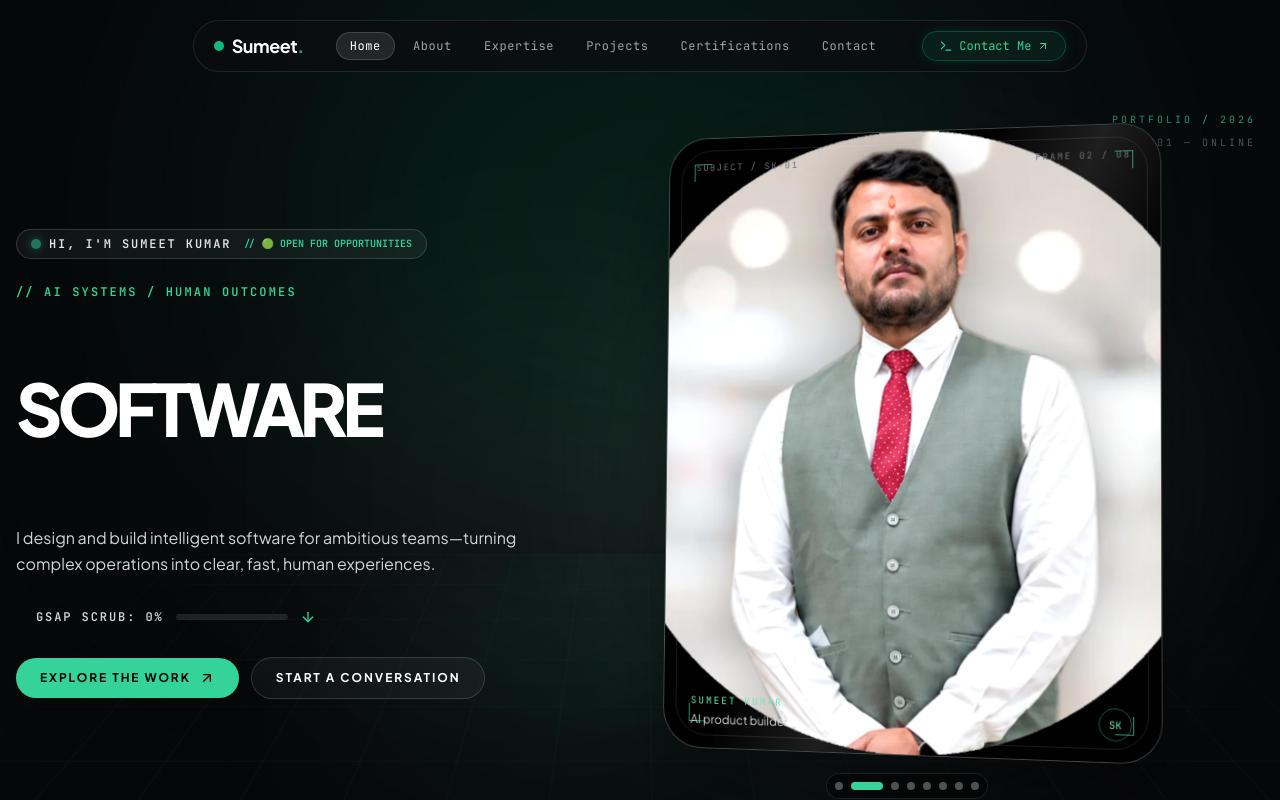
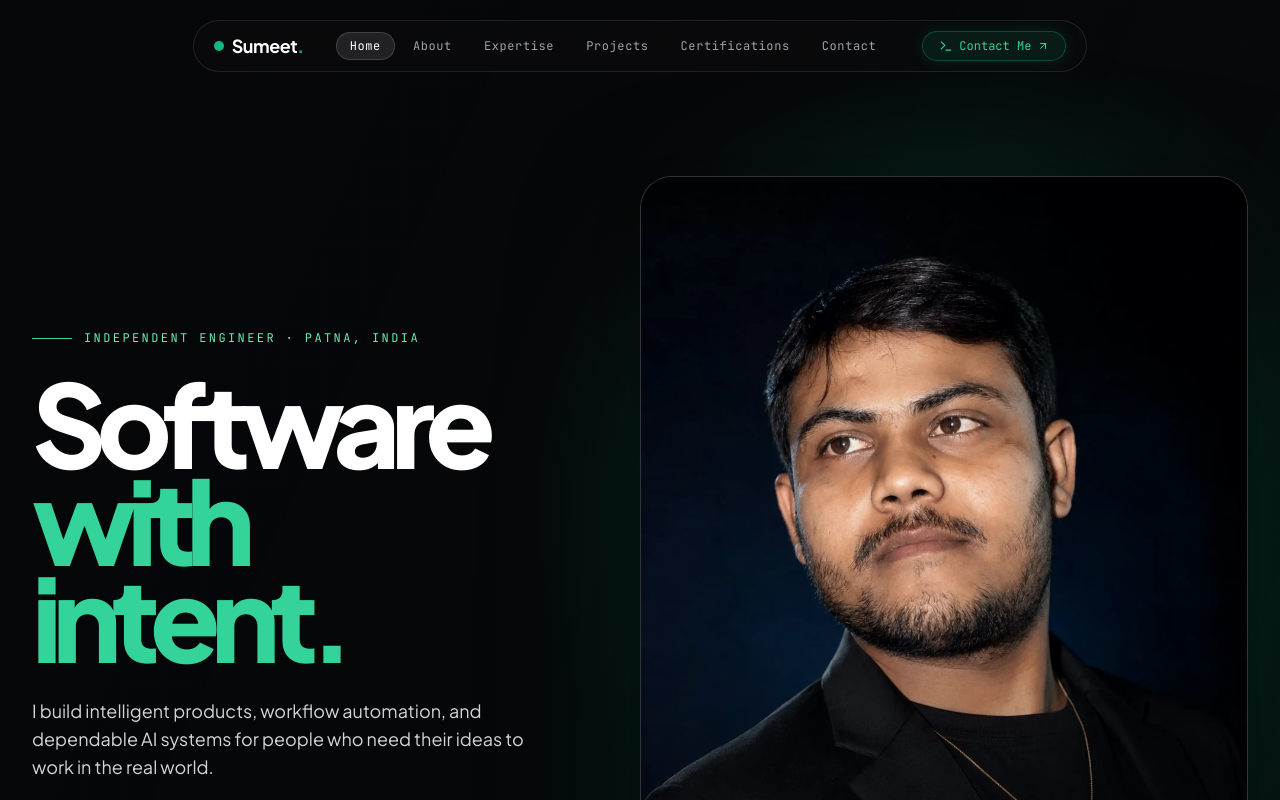
Before and after one commit to sumeet-glitch/Sumeet-portfolio, a React (Vite) app: page / in a window 1280 px wide. Shown: the top 800 px of the page. Built offline with nearby package versions, Linux system fonts and the light colour scheme.

Commit message:
feat: simplify portrait-led portfolio hero

```diff
--- a/src/components/HeroScrubber.tsx
+++ b/src/components/HeroScrubber.tsx
@@ -1,5 +1,5 @@
-import React, { useState, useEffect, useRef } from 'react';
-import { motion, AnimatePresence } from 'framer-motion';
+import React, { useEffect, useRef, useState } from 'react';
+import { motion } from 'framer-motion';
 import { ArrowDown, ArrowUpRight } from 'lucide-react';
 import { gsap } from 'gsap';
 import { ScrollTrigger } from 'gsap/ScrollTrigger';
@@ -7,223 +7,122 @@ import { ScrollTrigger } from 'gsap/ScrollTrigger';
 gsap.registerPlugin(ScrollTrigger);
 
 const assetBaseUrl = import.meta.env.BASE_URL;
-
-const rotatingTitles = [
-  'AI SYSTEMS',
-  'AUTOMATION',
-  'SOFTWARE',
-  'INTELLIGENT PRODUCTS',
-];
-
-const portraitFrames = Array.from({ length: 8 }, (_, index) =>
-  `${assetBaseUrl}PIC/${index + 1}picofme.webp`,
-);
-const portraitFallbacks = [
-  `${assetBaseUrl}hero-portrait.webp`,
-  `${assetBaseUrl}PIC/my-pic.webp`,
-];
+const heroPortrait = `${assetBaseUrl}hero-portrait.webp`;
 
 export const HeroScrubber: React.FC = () => {
-  const [titleIndex, setTitleIndex] = useState<number>(0);
   const portraitRef = useRef<HTMLDivElement>(null);
   const [scrubProgress, setScrubProgress] = useState<number>(0);
-  const [portraitFrame, setPortraitFrame] = useState<number>(0);
-  const [portraitErrorCount, setPortraitErrorCount] = useState<number>(0);
 
-  // Rotating title interval (2.8 seconds)
   useEffect(() => {
     if (window.matchMedia('(prefers-reduced-motion: reduce)').matches) return;
 
-    const timer = setInterval(() => {
-      setTitleIndex((prev) => (prev + 1) % rotatingTitles.length);
-    }, 2800);
-    return () => clearInterval(timer);
-  }, []);
+    const context = gsap.context(() => {
+      if (!portraitRef.current) return;
 
-  useEffect(() => {
-    const prefersReducedMotion = window.matchMedia('(prefers-reduced-motion: reduce)').matches;
-    if (prefersReducedMotion) return;
-
-    const timer = window.setInterval(() => {
-      setPortraitFrame((prev) => (prev + 1) % portraitFrames.length);
-    }, 3600);
-
-    return () => window.clearInterval(timer);
-  }, []);
-
-  // GSAP ScrollTrigger Scrubbing Engine
-  useEffect(() => {
-    const ctx = gsap.context(() => {
-      // Center Portrait Frame Zoom & Smooth Perspective Scrub
-      if (portraitRef.current) {
       gsap.to(portraitRef.current, {
-          scale: 0.94,
-          rotateY: 10,
-          y: -25,
+        y: -28,
+        scale: 0.97,
         ease: 'none',
         scrollTrigger: {
           trigger: '#home',
           start: 'top top',
           end: 'bottom top',
-            scrub: 1.2,
-            onUpdate: (self) => {
-              setScrubProgress(Math.round(self.progress * 100));
-            },
+          scrub: 1.4,
+          onUpdate: (self) => setScrubProgress(Math.round(self.progress * 100)),
         },
       });
-      }
     });
 
-    return () => ctx.revert();
+    return () => context.revert();
   }, []);
 
   return (
-    <section
-      id="home"
-      className="relative min-h-screen pt-24 sm:pt-32 pb-16 sm:pb-20 flex flex-col justify-start lg:justify-center overflow-hidden"
+    <section id="home" className="relative min-h-screen overflow-hidden pt-28 pb-16 sm:pt-36 lg:pt-44">
+      <div className="hero-editorial-wash pointer-events-none absolute inset-0 -z-10" aria-hidden="true" />
+      <div className="container mx-auto max-w-7xl px-5 sm:px-8">
+        <div className="grid items-center gap-14 lg:grid-cols-[0.9fr_1.1fr] lg:gap-16">
+          <motion.div
+            initial={{ opacity: 0, y: 24 }}
+            animate={{ opacity: 1, y: 0 }}
+            transition={{ duration: 0.8, ease: [0.16, 1, 0.3, 1] }}
+            className="relative z-10 max-w-2xl"
           >
-      {/* Ambient studio light + editorial index */}
-      <div className="absolute top-1/4 left-1/2 -translate-x-1/2 -translate-y-1/2 w-[750px] h-[550px] bg-emerald-500/15 blur-[150px] rounded-full pointer-events-none -z-10" />
-      <div className="absolute top-1/3 left-1/4 w-[450px] h-[400px] bg-white/5 blur-[130px] rounded-full pointer-events-none -z-10" />
-      <div className="hero-map-grid absolute inset-x-0 top-1/2 h-[28rem] -translate-y-1/2 pointer-events-none -z-10" aria-hidden="true" />
-      <div className="absolute top-28 right-6 hidden xl:block text-right font-mono text-[10px] uppercase tracking-[0.3em] text-zinc-600">
-        <span className="block text-emerald-400/70">Portfolio / 2026</span>
-        <span className="block mt-2">Signal 001 — Online</span>
+            <div className="mb-7 flex items-center gap-3 text-xs font-mono uppercase tracking-[0.2em] text-emerald-300">
+              <span className="h-px w-10 bg-emerald-400" />
+              <span>Independent engineer · Patna, India</span>
             </div>
 
-      <div className="container mx-auto px-4 max-w-7xl">
-        <div className="grid grid-cols-1 lg:grid-cols-12 gap-10 lg:gap-8 items-center">
+            <h1 className="max-w-3xl text-[clamp(3.7rem,9vw,8.5rem)] font-black leading-[0.84] tracking-[-0.085em] text-white">
+              Software
+              <span className="block text-emerald-400">with intent.</span>
+            </h1>
 
-          {/* ─── LEFT COLUMN: Title & Rotating Lead ─── */}
-          <motion.div
-            initial={{ opacity: 0, x: -30 }}
-            animate={{ opacity: 1, x: 0 }}
-            transition={{ duration: 0.8, ease: [0.16, 1, 0.3, 1] }}
-            className="lg:col-span-5 flex flex-col justify-center text-left relative z-10"
+            <p className="mt-8 max-w-xl text-base leading-7 text-zinc-300 sm:text-lg">
+              I build intelligent products, workflow automation, and dependable AI systems for people who need their ideas to work in the real world.
+            </p>
+
+            <div className="mt-9 flex flex-wrap items-center gap-3">
+              <a
+                href="#projects"
+                className="inline-flex items-center gap-2 rounded-full bg-emerald-400 px-6 py-3.5 text-xs font-bold uppercase tracking-[0.16em] text-black transition-transform hover:-translate-y-1 hover:bg-emerald-300"
               >
-            {/* Sub-badge: HI, I'M SUMEET KUMAR with Live Green Indicator */}
-            <div className="hero-kicker inline-flex items-center gap-2 px-3.5 py-1.5 rounded-full bg-white/[0.05] border border-white/15 w-fit mb-4 sm:mb-6 shadow-sm">
-              <span className="w-2.5 h-2.5 rounded-full bg-emerald-400 animate-pulse shadow-[0_0_10px_#10b981] shrink-0" />
-              <span className="text-xs font-mono uppercase tracking-[0.16em] text-zinc-200 font-bold whitespace-nowrap">
-                HI, I'M SUMEET KUMAR
-              </span>
-              <span className="text-[10px] font-mono text-emerald-400 font-semibold ml-1 hidden xl:inline">
-                // 🟢 OPEN FOR OPPORTUNITIES
-              </span>
+                View selected work
+                <ArrowUpRight className="h-4 w-4" />
+              </a>
+              <a
+                href="#about"
+                className="inline-flex items-center gap-2 rounded-full border border-white/15 px-6 py-3.5 text-xs font-bold uppercase tracking-[0.16em] text-white transition-colors hover:border-emerald-400/50 hover:bg-white/[0.06]"
+              >
+                About me
+              </a>
             </div>
 
-            {/* Dynamic Kinetic Headline */}
-            <div className="min-h-[150px] sm:min-h-[190px] md:min-h-[230px] flex flex-col justify-center">
-              <span className="text-emerald-400 text-xs font-mono uppercase tracking-[0.18em] font-semibold mb-1">
-                // AI SYSTEMS / HUMAN OUTCOMES
-              </span>
-              <div className="relative h-32 sm:h-40 md:h-52 overflow-hidden flex items-center">
-                <AnimatePresence mode="wait">
-                  <motion.h1
-                    key={rotatingTitles[titleIndex]}
-                    initial={{ y: 25, opacity: 0 }}
-                    animate={{ y: 0, opacity: 1 }}
-                    exit={{ y: -25, opacity: 0 }}
-                    transition={{ duration: 0.45, ease: [0.16, 1, 0.3, 1] }}
-                    className="text-5xl sm:text-6xl md:text-7xl lg:text-6xl xl:text-7xl 2xl:text-8xl font-black uppercase tracking-[-0.075em] text-white drop-shadow-sm leading-[0.86] absolute inset-0 flex items-center whitespace-nowrap"
-                  >
-                    {rotatingTitles[titleIndex]}
-                  </motion.h1>
-                </AnimatePresence>
-              </div>
-            </div>
-
-            <p className="mt-3 max-w-lg text-base leading-relaxed text-zinc-300">
-              I design and build intelligent software for ambitious teams—turning complex operations into clear, fast, human experiences.
-            </p>
-
-            {/* GSAP Scroll Scrub Telemetry Indicator */}
-            <div className="mt-5 sm:mt-8 flex flex-wrap items-center gap-2.5 sm:gap-3 text-zinc-400 font-mono text-xs uppercase tracking-[0.16em]">
-              <span className="w-2 h-2 rounded-full bg-emerald-400 animate-ping shrink-0" />
-              <span className="text-zinc-300 font-semibold whitespace-nowrap">GSAP SCRUB: {scrubProgress}%</span>
-              <div className="w-16 sm:w-28 h-1.5 rounded-full bg-white/10 overflow-hidden shrink-0">
-                <div
-                  className="h-full bg-emerald-400 transition-all duration-100 shadow-[0_0_8px_#34d399]"
-                  style={{ width: `${scrubProgress}%` }}
-                />
-              </div>
-              <ArrowDown className="w-4 h-4 text-emerald-400 shrink-0" />
-            </div>
-            <div className="mt-8 flex flex-wrap items-center gap-3">
-              <a href="#projects" className="hero-primary-cta inline-flex items-center gap-2 rounded-full bg-emerald-400 px-6 py-3 text-xs font-bold uppercase tracking-[0.16em] text-black transition-transform hover:-translate-y-1 hover:bg-emerald-300">
-                Explore the work
-                <ArrowUpRight className="h-4 w-4" />
-              </a>
-              <a href="#contact" className="inline-flex items-center rounded-full border border-white/15 bg-white/[0.04] px-6 py-3 text-xs font-bold uppercase tracking-[0.16em] text-white transition-colors hover:border-emerald-400/50 hover:bg-white/[0.08]">
-                Start a conversation
-              </a>
-            </div>
-          </motion.div>
-
-          {/* ─── CENTER COLUMN: Center Hero Visual & Studio Spotlight ─── */}
-          <motion.div
-            initial={{ opacity: 0, scale: 0.95 }}
-            animate={{ opacity: 1, scale: 1 }}
-            transition={{ duration: 0.8, delay: 0.2 }}
-            className="lg:col-span-7 flex justify-center items-center relative my-4 lg:my-0"
-          >
-            <div
-              ref={portraitRef}
-              className="relative flex flex-col justify-center items-center w-full max-w-[40rem]"
-            >
-              {/* Studio Radial Spotlight + animated orbit system */}
-              <div className="absolute w-[340px] sm:w-[500px] h-[340px] sm:h-[500px] bg-white/10 rounded-full blur-[100px] pointer-events-none -z-10" />
-              <div className="absolute w-[240px] sm:w-[360px] h-[240px] sm:h-[360px] bg-emerald-500/15 rounded-full blur-[90px] pointer-events-none -z-10 animate-pulse" />
-              <div className="hero-orbit hero-orbit--outer" aria-hidden="true" />
-              <div className="hero-orbit hero-orbit--inner" aria-hidden="true" />
-              <span className="hero-orbit-dot hero-orbit-dot--one" aria-hidden="true" />
-              <span className="hero-orbit-dot hero-orbit-dot--two" aria-hidden="true" />
-
-              {/* Portrait frame */}
-              <div className="hero-camera-deck relative w-full max-w-[360px] sm:max-w-[430px] md:max-w-[500px] aspect-[4/5] flex justify-center items-end rounded-[2.5rem] border border-white/20 bg-white/[0.035] shadow-2xl shadow-emerald-950/30 overflow-hidden hero-portrait-frame">
-                <div className="absolute inset-3 rounded-[2rem] border border-white/10 pointer-events-none z-10" />
-                <div className="absolute inset-0 z-10 pointer-events-none hero-corner-marks" aria-hidden="true" />
-                <div className="absolute top-6 left-7 right-7 flex justify-between font-mono text-[9px] uppercase tracking-[0.2em] text-zinc-500 z-10">
-                  <span>Subject / SK-01</span>
-                  <span>Frame {String(portraitFrame + 1).padStart(2, '0')} / 08</span>
-                </div>
-                <img
-                  src={portraitErrorCount === 0
-                    ? portraitFrames[portraitFrame]
-                    : portraitFallbacks[Math.min(portraitErrorCount - 1, portraitFallbacks.length - 1)]}
-                  alt="Sumeet Kumar"
-                  width="1024"
-                  height="1024"
-                  decoding="async"
-                  fetchPriority="high"
-                  className="hero-portrait-image relative z-[1] w-full h-full object-cover object-top filter contrast-110 brightness-105 transition-transform duration-700 hover:scale-[1.045]"
-                  onError={() => {
-                    setPortraitErrorCount((current) => Math.min(current + 1, portraitFallbacks.length));
-                  }}
-                />
-                <div className="absolute bottom-5 left-7 right-7 z-10 flex items-end justify-between">
-                  <div>
-                    <div className="text-[10px] font-mono uppercase tracking-[0.2em] text-emerald-300">Sumeet Kumar</div>
-                    <div className="mt-1 text-xs text-zinc-300">AI product builder</div>
-                  </div>
-                  <div className="h-8 w-8 rounded-full border border-emerald-400/40 flex items-center justify-center text-emerald-300 font-mono text-[10px]">SK</div>
-                </div>
-              </div>
-              <div className="relative z-20 mt-5 flex items-center gap-2 rounded-full border border-white/10 bg-black/40 p-2 backdrop-blur-xl" aria-label="Select portrait frame">
-                {portraitFrames.map((_, index) => (
-                  <button
-                    key={index}
-                    type="button"
-                    aria-label={`Show portrait frame ${index + 1}`}
-                    aria-pressed={portraitFrame === index}
-                    onClick={() => { setPortraitFrame(index); setPortraitErrorCount(0); }}
-                    className={`h-2 rounded-full transition-all ${portraitFrame === index ? 'w-8 bg-emerald-400' : 'w-2 bg-white/30 hover:bg-white/70'}`}
-                  />
-                ))}
+            <div className="mt-16 flex items-center gap-5 border-t border-white/10 pt-5 text-xs font-mono uppercase tracking-[0.16em] text-zinc-500">
+              <span className="text-zinc-300">Scroll to explore</span>
+              <ArrowDown className="h-4 w-4 text-emerald-400" />
+              <span className="ml-auto hidden sm:inline">01 / 05</span>
+              <div className="hidden h-1 w-20 overflow-hidden rounded-full bg-white/10 sm:block">
+                <div className="h-full bg-emerald-400 transition-[width] duration-300" style={{ width: `${Math.max(scrubProgress, 4)}%` }} />
               </div>
             </div>
           </motion.div>
 
+          <motion.div
+            initial={{ opacity: 0, scale: 0.96, y: 20 }}
+            animate={{ opacity: 1, scale: 1, y: 0 }}
+            transition={{ duration: 1, delay: 0.12, ease: [0.16, 1, 0.3, 1] }}
+            className="relative lg:justify-self-end"
+          >
+            <div ref={portraitRef} className="hero-editorial-portrait relative w-full max-w-[34rem] lg:max-w-[38rem]">
+              <div className="absolute -inset-8 rounded-full bg-emerald-500/10 blur-3xl" aria-hidden="true" />
+              <div className="relative overflow-hidden rounded-[2rem] border border-white/15 bg-[#101114] shadow-2xl shadow-black/50">
+                <div className="absolute inset-0 z-10 bg-gradient-to-t from-black/75 via-transparent to-transparent" aria-hidden="true" />
+                <img
+                  src={heroPortrait}
+                  alt="Sumeet Kumar in a black jacket"
+                  width="1023"
+                  height="1537"
+                  fetchPriority="high"
+                  decoding="async"
+                  className="block aspect-[2/3] w-full object-cover object-top grayscale-[0.08] contrast-[1.04] brightness-[0.96] transition-transform duration-700 hover:scale-[1.025]"
+                  onError={(event) => {
+                    event.currentTarget.src = `${assetBaseUrl}PIC/MY%20PIC.jpeg`;
+                  }}
+                />
+                <div className="absolute bottom-0 left-0 right-0 z-20 flex items-end justify-between p-6 sm:p-8">
+                  <div>
+                    <p className="text-xs font-mono uppercase tracking-[0.2em] text-emerald-300">Sumeet Kumar</p>
+                    <p className="mt-2 text-sm text-zinc-200">AI systems · full-stack · automation</p>
+                  </div>
+                  <span className="rounded-full border border-white/20 bg-black/30 px-3 py-1.5 text-[10px] font-mono uppercase tracking-[0.18em] text-zinc-300 backdrop-blur-sm">Available</span>
+                </div>
+              </div>
+              <div className="mt-4 flex items-center justify-between text-[10px] font-mono uppercase tracking-[0.18em] text-zinc-500">
+                <span>Portrait / 001</span>
+                <span>Built for useful things</span>
+              </div>
+            </div>
+          </motion.div>
         </div>
       </div>
     </section>
--- a/src/index.css
+++ b/src/index.css
@@ -96,6 +96,16 @@ html.lenis, html.lenis body {
   transform-style: preserve-3d;
 }
 
+.hero-editorial-wash {
+  background:
+    radial-gradient(circle at 76% 42%, rgba(16, 185, 129, 0.12), transparent 28rem),
+    linear-gradient(115deg, rgba(6, 7, 9, 0.98) 0%, rgba(6, 7, 9, 0.78) 48%, rgba(16, 185, 129, 0.04) 100%);
+}
+
+.hero-editorial-portrait {
+  filter: drop-shadow(0 28px 60px rgba(0, 0, 0, 0.38));
+}
+
 .hero-map-grid {
   opacity: 0.42;
   background-image:
@@ -188,6 +198,7 @@ html.lenis, html.lenis body {
   .hero-orbit, .hero-portrait-frame::after, .hero-portrait-image { animation: none; }
   .hero-camera-deck, .hero-camera-deck:hover { transform: none; transition: none; }
   .hero-map-grid { transform: none; opacity: 0.2; }
+  .hero-editorial-portrait { filter: none; }
 }
 
 /* Kinetic Stroke Text */
```
Lines whose indentation alone changed are shown as unchanged.
